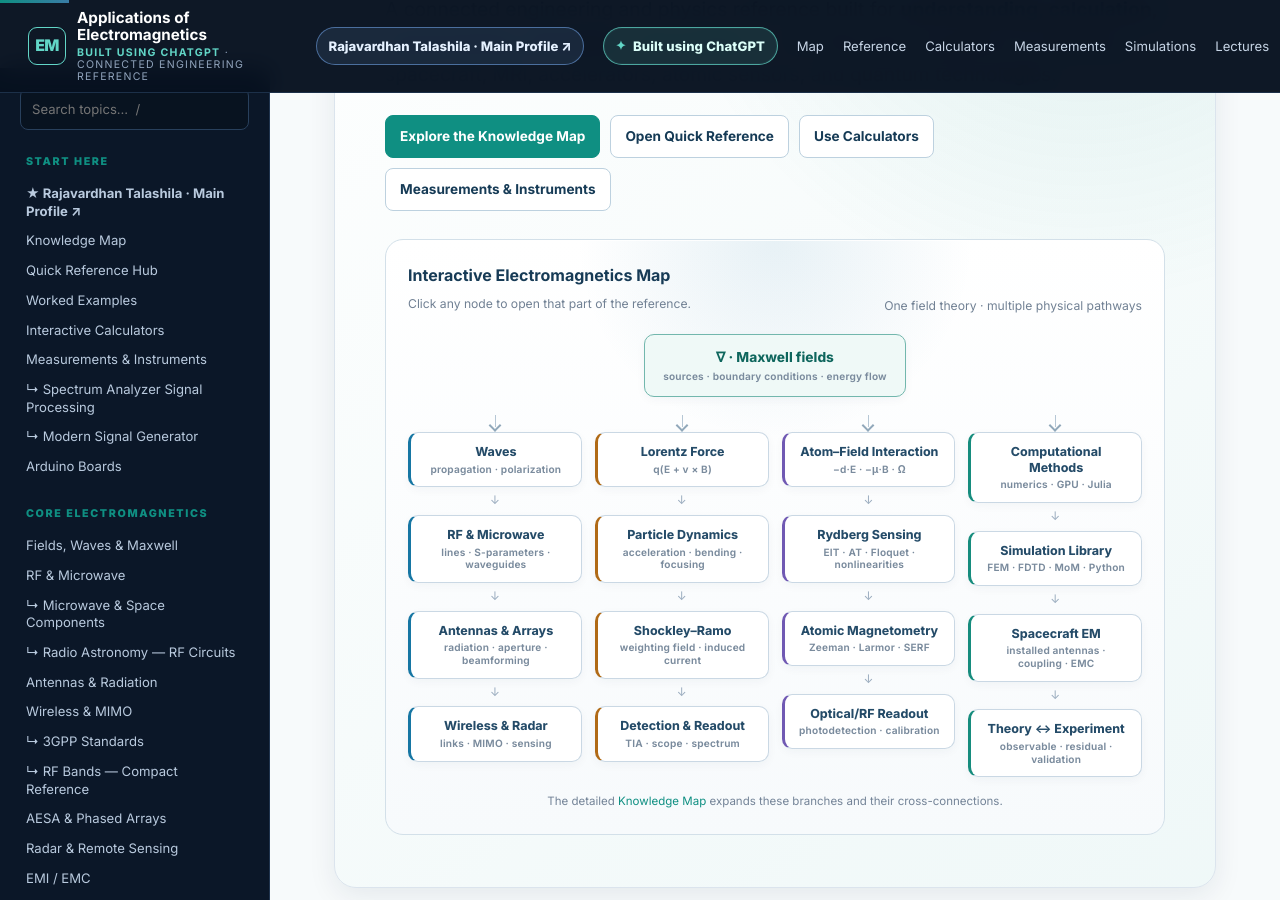
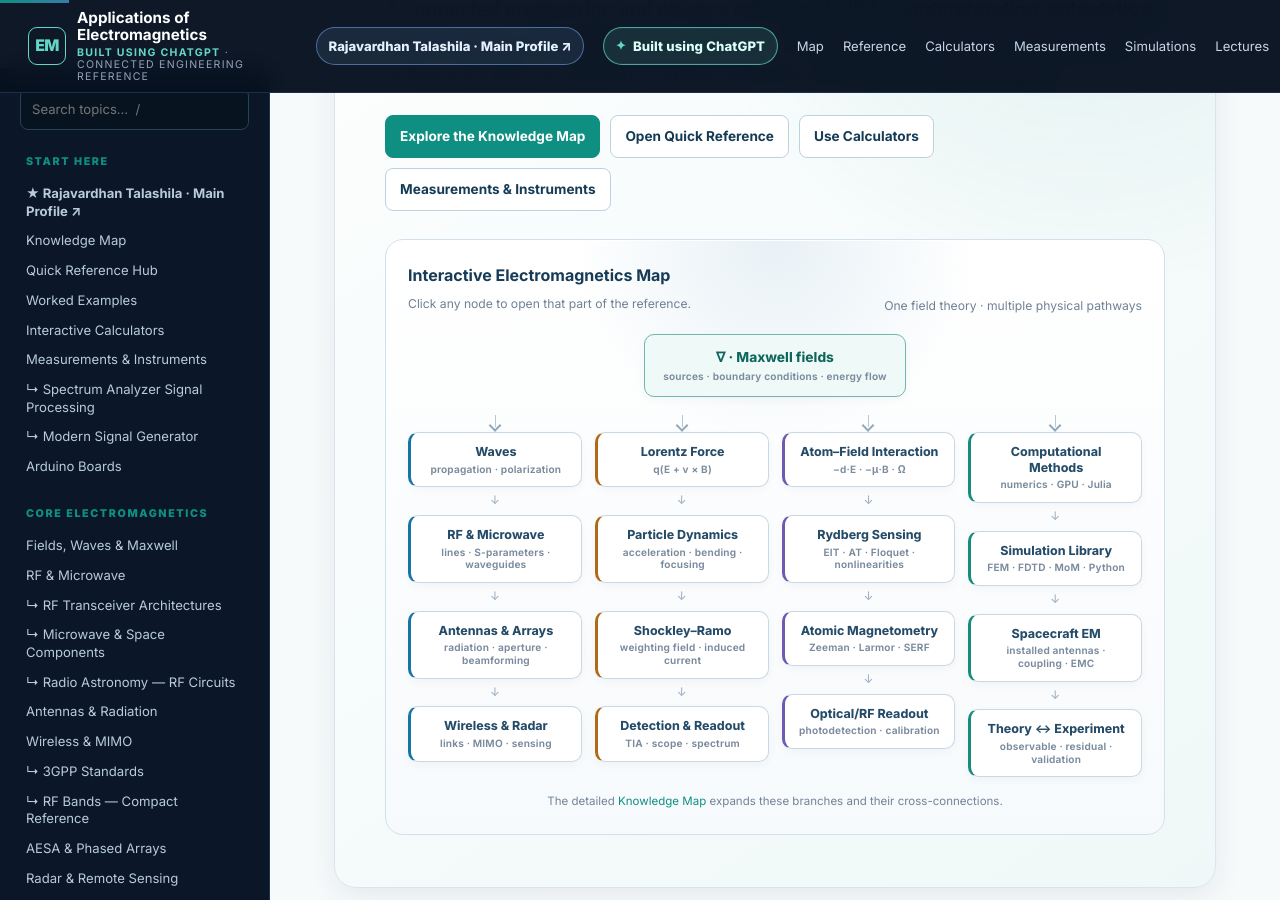
Before and after one commit to RajavardhanT/Electromagnetics_Applications, a Jekyll site: the page built from index.md, in a window 1280 px wide and 900 px high, scrolled down 365 px. Built offline with Jekyll 4.4.1, drawn with Linux system fonts in a browser that asks for light colours.

Commit message:
Add RF transceiver page to navigation and theme

```diff
--- a/_layouts/default.html
+++ b/_layouts/default.html
@@ -41,7 +41,7 @@
   {% assign section_theme = 'home' %}
 {% elsif page.url contains '/foundations/' %}
   {% assign section_theme = 'foundations' %}
-{% elsif page.url contains '/rf-microwave/' or page.url contains '/microwave-space-components/' or page.url contains '/radio-astronomy-rf/' or page.url contains '/antennas/' or page.url contains '/wireless/' or page.url contains '/3gpp-standards/' or page.url contains '/rf-bands/' or page.url contains '/aesa/' or page.url contains '/radar/' or page.url contains '/emc/' %}
+{% elsif page.url contains '/rf-microwave/' or page.url contains '/rf-transceiver-architectures/' or page.url contains '/microwave-space-components/' or page.url contains '/radio-astronomy-rf/' or page.url contains '/antennas/' or page.url contains '/wireless/' or page.url contains '/3gpp-standards/' or page.url contains '/rf-bands/' or page.url contains '/aesa/' or page.url contains '/radar/' or page.url contains '/emc/' %}
   {% assign section_theme = 'rf' %}
 {% elsif page.url contains '/signal-power-integrity/' or page.url contains '/hardware-interfaces-pcb-flex/' or page.url contains '/analog-mixed-signal/' or page.url contains '/data-converters/' or page.url contains '/high-speed-serdes/' or page.url contains '/silicon-soc/' or page.url contains '/arduino/' %}
   {% assign section_theme = 'silicon' %}
@@ -102,6 +102,7 @@
       <div class="sidebar-title">CORE ELECTROMAGNETICS</div>
       <a href="{{ '/foundations/' | relative_url }}">Fields, Waves & Maxwell</a>
       <a href="{{ '/rf-microwave/' | relative_url }}">RF & Microwave</a>
+      <a href="{{ '/rf-transceiver-architectures/' | relative_url }}">↳ RF Transceiver Architectures</a>
       <a href="{{ '/microwave-space-components/' | relative_url }}">↳ Microwave & Space Components</a>
       <a href="{{ '/radio-astronomy-rf/' | relative_url }}">↳ Radio Astronomy — RF Circuits</a>
       <a href="{{ '/antennas/' | relative_url }}">Antennas & Radiation</a>
```
